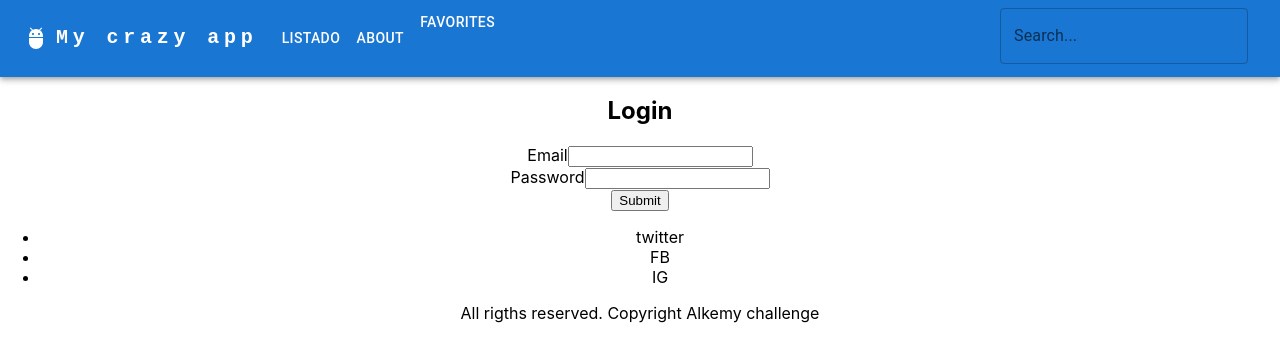
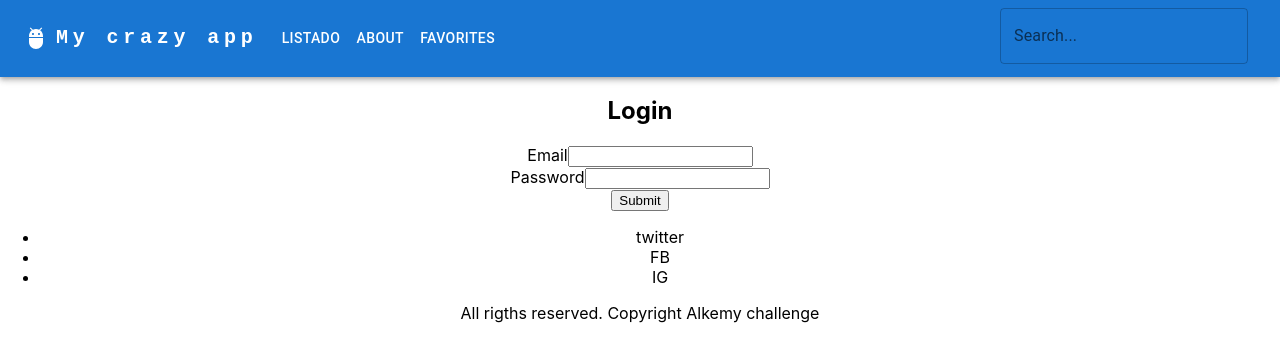
Before and after one commit to petermoyano/react-skill-up1, a React (Create React App) app: page / in a window 1280 px wide. Shown: the top 362 px of the page. Built offline with nearby package versions, Linux system fonts and the light colour scheme.

Commit message:
Centered Favorites button

```diff
--- a/src/components/FavsSelect.js
+++ b/src/components/FavsSelect.js
@@ -20,7 +20,7 @@ export default function BasicMenu() {
   };
 
   return (
-    <div>
+    <>
       <Button
         id="basic-button"
         aria-controls={open ? 'basic-menu' : undefined}
@@ -46,6 +46,6 @@ export default function BasicMenu() {
       >
           {Favs.length ? Favs.map(fav => {return <MenuItem onClick={handleClose}>{fav.title}</MenuItem>}) : "No favorites added yet!"}
       </Menu>
-    </div>
+    </>
   );
 }
--- a/src/components/Header.js
+++ b/src/components/Header.js
@@ -162,7 +162,7 @@ const ResponsiveAppBar = () => {
                         ))}
                         <FavsSelect key="FavsSelect"
                             onClick={handleCloseNavMenu}
-                            sx={{ my: 2, color: 'white', display: 'block', textAlign: 'center', alignItems: 'center' }} />
+                            sx={{ my: 2, color: 'white', display: 'block' }} />
                     </Box>
                     <Box sx={{ flexGrow: 0 }}>
                         <Box
```
Also changed, not shown: src/ideas.md (added, +1 -0 lines).
